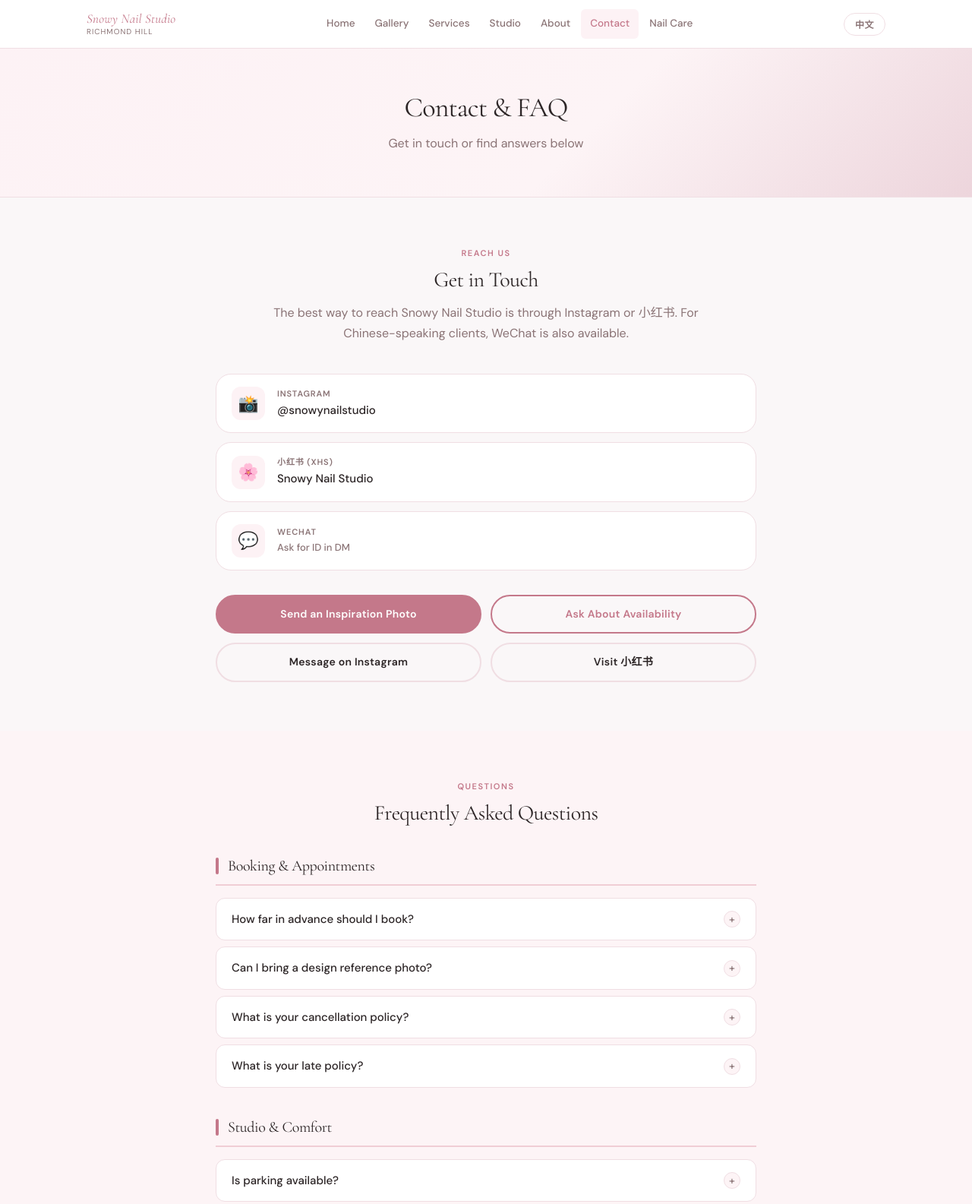
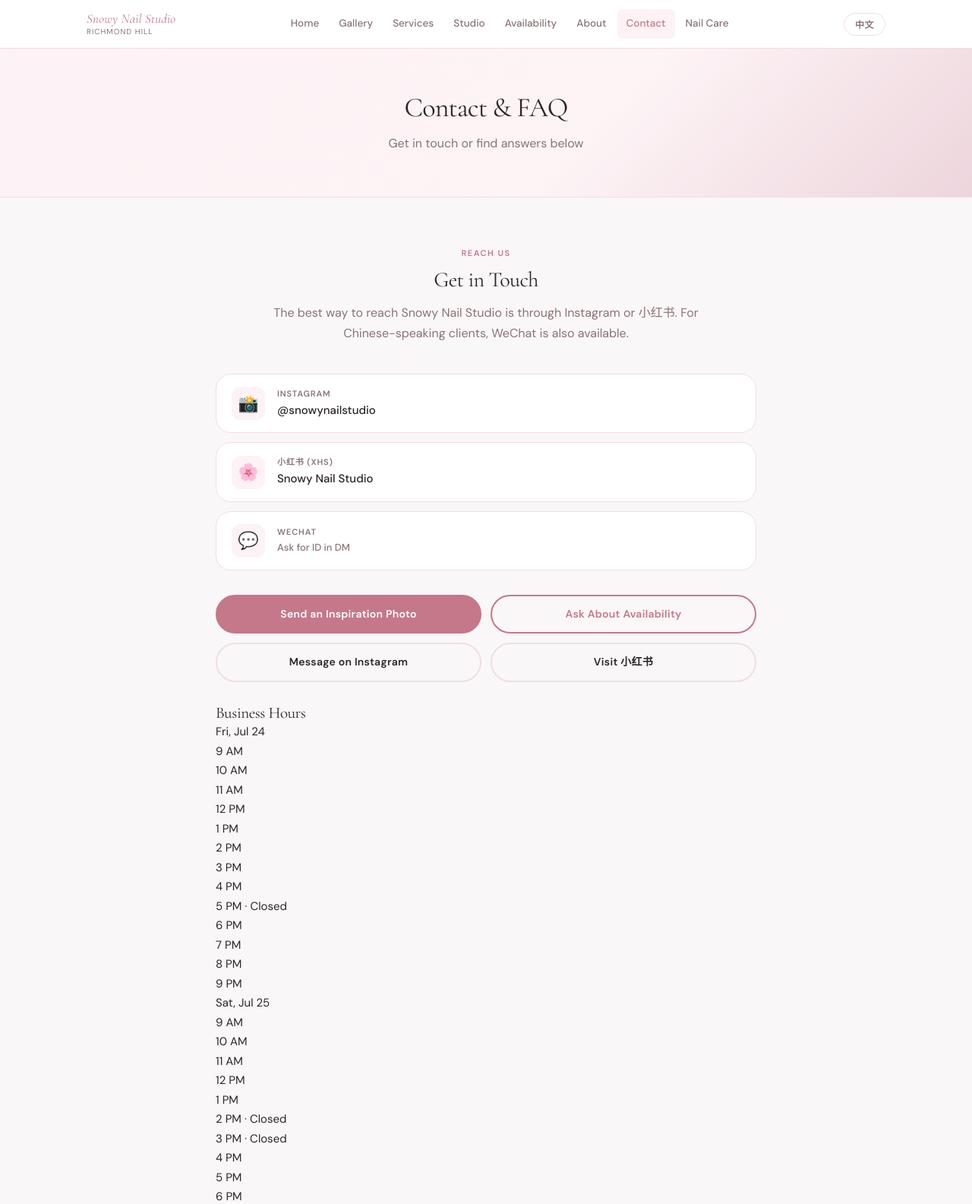
Before and after one commit to SnowyNailStudio/snowy-nail-studio, a plain HTML site: page docs/contact.html in a window 1280 px wide. Shown: the top 1585 px of the page at 76% size. Drawn offline with nearby package versions, Linux system fonts and the light colour scheme.

Commit message:
availability change

```diff
--- /dev/null
+++ b/docs/assets/css/availability.css
@@ -0,0 +1,11 @@
+/* Minimal availability styles */
+.availability-grid { display: grid; grid-template-columns: repeat(auto-fit, minmax(220px, 1fr)); gap: 16px; }
+.availability-day { border: 1px solid var(--clr-border, #eee); padding: 12px; border-radius:8px; background: var(--clr-surface, #fff); }
+.availability-day-label { font-weight:600; margin-bottom:8px; }
+.availability-slots { display:flex; flex-wrap:wrap; gap:8px; }
+.availability-slot { padding:6px 8px; border-radius:6px; font-size:13px; background:var(--clr-muted, #f7f7f7); }
+.availability-slot.booked { background:#f8d7da; color:#721c24; }
+.availability-slot.free { background:#d4edda; color:#155724; }
+.loading-state { min-height:64px; display:flex; align-items:center; justify-content:center; }
+.loading-spinner { width:28px; height:28px; border-radius:50%; border:3px solid rgba(0,0,0,0.1); border-top-color:var(--clr-primary, #c4788a); animation: spin 1s linear infinite; }
+@keyframes spin { to { transform: rotate(360deg); } }
--- /dev/null
+++ b/docs/assets/js/availability.js
@@ -0,0 +1,90 @@
+/**
+ * availability.js — Lightweight availability renderer
+ * Renders hourly slots from business hours and marks booked hours
+ * Data sources:
+ *  - data/site.json (business.hours)
+ *  - data/availability.json (cached Apps Script FreeBusy output)
+ */
+'use strict';
+
+function _formatHourLabel(hour24) {
+  const h = ((hour24 + 11) % 12) + 1; // 12-hour
+  const am = hour24 < 12 ? 'AM' : 'PM';
+  return `${h} ${am}`;
+}
+
+function _overlap(aStart, aEnd, bStart, bEnd) {
+  return aStart < bEnd && bStart < aEnd;
+}
+
+async function loadAvailability(containerId, opts = {}) {
+  const wrap = document.getElementById(containerId);
+  if (!wrap) return;
+  wrap.innerHTML = `<div class="loading-state"><div class="loading-spinner"></div></div>`;
+  const endpoint = opts.endpoint || (window.SNOWY && window.SNOWY.availabilityEndpoint) || 'data/availability.json';
+  try {
+    const [siteRes, avRes] = await Promise.all([
+      fetch('data/site.json'),
+      fetch(endpoint)
+    ]);
+    if (!siteRes.ok) throw new Error('site.json not found');
+    if (!avRes.ok) throw new Error('availability data not found');
+    const site = await siteRes.json();
+    const av = await avRes.json();
+    const hours = (site.business && site.business.hours) || { openHour: '09:00', closeHour: '22:00' };
+    const tz = hours.timezone || av.timezone || Intl.DateTimeFormat().resolvedOptions().timeZone;
+    const openH = parseInt((hours.openHour || '09:00').split(':')[0], 10);
+    const closeH = parseInt((hours.closeHour || '22:00').split(':')[0], 10);
+    const busy = Array.isArray(av.busy) ? av.busy.map(b => ({ start: new Date(b.start), end: new Date(b.end) })) : [];
+    const days = opts.days || (containerId.includes('preview') ? 3 : 14);
+    // Build grid
+    const grid = document.createElement('div');
+    grid.className = 'availability-grid';
+    // Heading
+    const heading = document.createElement('div');
+    heading.className = 'availability-heading';
+    const hTitle = document.createElement('h3');
+    hTitle.textContent = I18N.t('contact.hours_heading', 'Business Hours');
+    heading.appendChild(hTitle);
+    grid.appendChild(heading);
+
+    const now = new Date();
+    for (let d = 0; d < days; d++) {
+      const dayDate = new Date(now.getFullYear(), now.getMonth(), now.getDate() + d);
+      const dayCard = document.createElement('div');
+      dayCard.className = 'availability-day';
+      const dayLabel = document.createElement('div');
+      dayLabel.className = 'availability-day-label';
+      dayLabel.textContent = dayDate.toLocaleDateString(I18N.getLang() === 'zh' ? 'zh-CN' : 'en-US', { weekday: 'short', month: 'short', day: 'numeric' });
+      dayCard.appendChild(dayLabel);
+      const slots = document.createElement('div');
+      slots.className = 'availability-slots';
+      for (let h = openH; h < closeH; h++) {
+        const slotStart = new Date(dayDate.getFullYear(), dayDate.getMonth(), dayDate.getDate(), h, 0, 0);
+        const slotEnd = new Date(slotStart.getTime());
+        slotEnd.setHours(h + 1);
+        const isBooked = busy.some(b => _overlap(slotStart.getTime(), slotEnd.getTime(), b.start.getTime(), b.end.getTime()));
+        const slot = document.createElement('div');
+        slot.className = 'availability-slot' + (isBooked ? ' booked' : ' free');
+        slot.setAttribute('aria-label', `${_formatHourLabel(h)} - ${isBooked ? I18N.t('contact.closed','Booked') : I18N.t('contact.open_now','Available')}`);
+        slot.textContent = _formatHourLabel(h) + (isBooked ? ' · ' + I18N.t('contact.closed','Booked') : '');
+        slots.appendChild(slot);
+      }
+      dayCard.appendChild(slots);
+      grid.appendChild(dayCard);
+    }
+    wrap.innerHTML = '';
+    wrap.appendChild(grid);
+    // Auto-scroll to today if requested
+    if (opts.autoScroll !== false) {
+      const firstDay = wrap.querySelector('.availability-day');
+      if (firstDay) firstDay.scrollIntoView({ behavior: 'smooth', block: 'center' });
+    }
+  } catch (e) {
+    wrap.innerHTML = `<div class="error-state"><p data-i18n="common.error">Content could not be loaded.</p></div>`;
+    console.error('loadAvailability error:', e);
+  }
+}
+
+// Expose for manual calls
+window.loadAvailability = loadAvailability;
--- a/docs/assets/js/main.js
+++ b/docs/assets/js/main.js
@@ -21,6 +21,7 @@ const NAV_HTML = `
       <a href="gallery.html"   class="nav-link" data-i18n="nav.gallery">Gallery</a>
       <a href="services.html"  class="nav-link" data-i18n="nav.services">Services</a>
       <a href="studio.html"    class="nav-link" data-i18n="nav.studio">Studio</a>
+      <a href="availability.html" class="nav-link" data-i18n="nav.availability">Availability</a>
       <a href="about.html"     class="nav-link" data-i18n="nav.about">About</a>
       <a href="contact.html"   class="nav-link" data-i18n="nav.contact">Contact</a>
       <a href="aftercare.html" class="nav-link" data-i18n="nav.aftercare">Nail Care</a>
@@ -41,6 +42,7 @@ const NAV_HTML = `
   <a href="gallery.html"   class="nav-link" data-i18n="nav.gallery">Gallery</a>
   <a href="services.html"  class="nav-link" data-i18n="nav.services">Services</a>
   <a href="studio.html"    class="nav-link" data-i18n="nav.studio">Studio</a>
+  <a href="availability.html" class="nav-link" data-i18n="nav.availability">Availability</a>
   <a href="about.html"     class="nav-link" data-i18n="nav.about">About</a>
   <a href="contact.html"   class="nav-link" data-i18n="nav.contact">Contact</a>
   <a href="aftercare.html" class="nav-link" data-i18n="nav.aftercare">Nail Care</a>
--- a/docs/assets/js/reviews.js
+++ b/docs/assets/js/reviews.js
@@ -342,6 +342,12 @@ document.addEventListener('langchange', () => {
     loadPromotions('home-promos-container');
   if (document.getElementById('contact-methods-container'))
     loadSiteContacts('contact-methods-container');
+  if (document.getElementById('availability-preview') || document.getElementById('availability-grid')) {
+    if (typeof loadAvailability === 'function') {
+      if (document.getElementById('availability-preview')) loadAvailability('availability-preview');
+      if (document.getElementById('availability-grid')) loadAvailability('availability-grid', { days: 60 });
+    }
+  }
   if (document.getElementById('reviews-grid'))
     loadReviews('reviews-grid', false);
   if (document.getElementById('home-reviews'))
--- a/docs/contact.html
+++ b/docs/contact.html
@@ -37,9 +37,13 @@
         <!-- CTA buttons -->
         <div class="contact-cta-grid" style="margin-top:32px;">
           <a href="#" class="btn btn-primary" data-i18n="contact.cta_inspiration">Send an Inspiration Photo</a>
-          <a href="#" class="btn btn-outline" data-i18n="contact.cta_availability">Ask About Availability</a>
+          <a href="availability.html" class="btn btn-outline" data-i18n="contact.cta_availability">Ask About Availability</a>
           <a href="#" class="btn btn-ghost"   data-i18n="contact.cta_instagram">Message on Instagram</a>
           <a href="#" class="btn btn-ghost"   data-i18n="contact.cta_xhs">Visit 小红书</a>
+        </div>
+        <!-- Availability preview -->
+        <div id="availability-preview" style="margin-top:28px;">
+          <!-- availability loader will populate this container -->
         </div>
       </div>
     </section>
@@ -82,10 +86,12 @@
   <script src="assets/js/i18n.js"></script>
   <script src="assets/js/main.js"></script>
   <script src="assets/js/reviews.js"></script>
+  <script src="assets/js/availability.js"></script>
   <script>
     document.addEventListener('DOMContentLoaded', () => {
       loadFAQ('faq-container');
       loadSiteContacts('contact-methods-container');
+      if (typeof loadAvailability === 'function') loadAvailability('availability-preview');
     });
   </script>
 </body>
--- /dev/null
+++ b/docs/data/availability.json
@@ -0,0 +1,8 @@
+{
+  "timezone": "America/Toronto",
+  "busy": [
+    { "start": "2026-07-24T13:00:00-04:00", "end": "2026-07-24T14:00:00-04:00" },
+    { "start": "2026-07-25T10:30:00-04:00", "end": "2026-07-25T12:00:00-04:00" },
+    { "start": "2026-07-26T18:00:00-04:00", "end": "2026-07-26T20:00:00-04:00" }
+  ]
+}
--- a/docs/data/site.json
+++ b/docs/data/site.json
@@ -4,6 +4,21 @@
     "nameZh": "Snowy美甲工作室",
     "locationEn": "Richmond Hill, Ontario",
     "locationZh": "安大略省列治文山"
+    ,"hours": {
+      "timezone": "America/Toronto",
+      "openHour": "09:00",
+      "closeHour": "22:00",
+      "days": {
+        "mon": { "open": "09:00", "close": "22:00" },
+        "tue": { "open": "09:00", "close": "22:00" },
+        "wed": { "open": "09:00", "close": "22:00" },
+        "thu": { "open": "09:00", "close": "22:00" },
+        "fri": { "open": "09:00", "close": "22:00" },
+        "sat": { "open": "09:00", "close": "22:00" },
+        "sun": { "open": "09:00", "close": "22:00" }
+      }
+    },
+    "availabilityEndpoint": "data/availability.json"
   },
   "contacts": [
     {
--- a/docs/data/translations.json
+++ b/docs/data/translations.json
@@ -5,6 +5,7 @@
       "gallery": "Gallery",
       "services": "Services",
       "studio": "Studio",
+      "availability": "Availability",
       "about": "About",
       "contact": "Contact",
       "aftercare": "Nail Care"
@@ -121,6 +122,11 @@
     "contact": {
       "title": "Contact & FAQ",
       "subtitle": "Get in touch or find answers below",
+      "hours_heading": "Business Hours",
+      "open_now": "Open now",
+      "closed": "Closed",
+      "next_available": "Next available",
+      "hours_label": "Hours",
       "section_contact": "Get in Touch",
       "section_faq": "Frequently Asked Questions",
       "section_policies": "Studio Policies",
@@ -169,6 +175,7 @@
       "gallery": "作品集",
       "services": "服务与价格",
       "studio": "工作室",
+      "availability": "预约时间",
       "about": "关于我们",
       "contact": "联系我们",
       "aftercare": "护甲指南"
@@ -285,6 +292,11 @@
     "contact": {
       "title": "联系我们与常见问题",
       "subtitle": "与我们联系或查看下方解答",
+      "hours_heading": "营业时间",
+      "open_now": "正在营业",
+      "closed": "已打烊",
+      "next_available": "下一个可预约时间",
+      "hours_label": "营业时间",
       "section_contact": "联系方式",
       "section_faq": "常见问题",
       "section_policies": "工作室政策",
```
Also changed, not shown: docs/about.html (+1 -1 lines), docs/aftercare.html (+1 -1 lines), docs/availability.html (added, +38 -0 lines), docs/gallery.html (+1 -1 lines), docs/index.html (+2 -2 lines), docs/services.html (+1 -1 lines), docs/studio.html (+1 -1 lines), tools/validate-content.js (+29 -2 lines), README.md.
